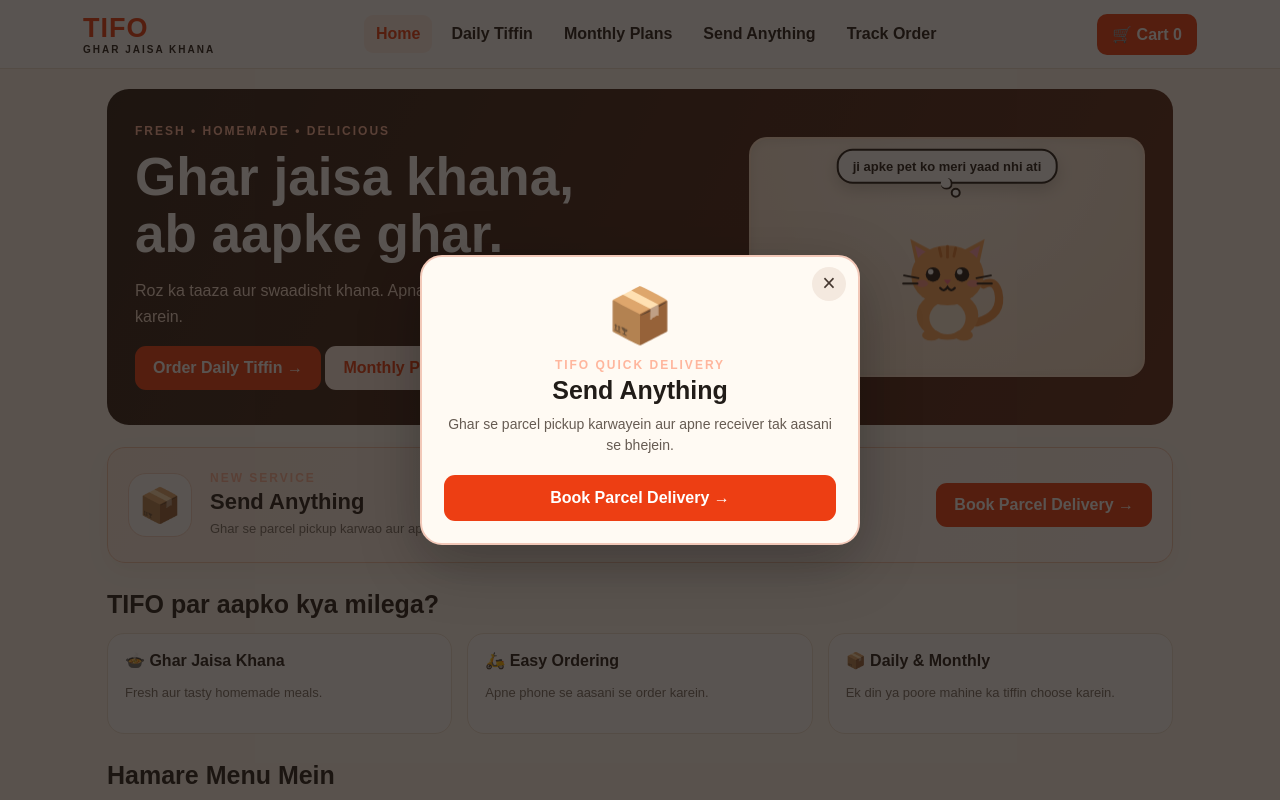
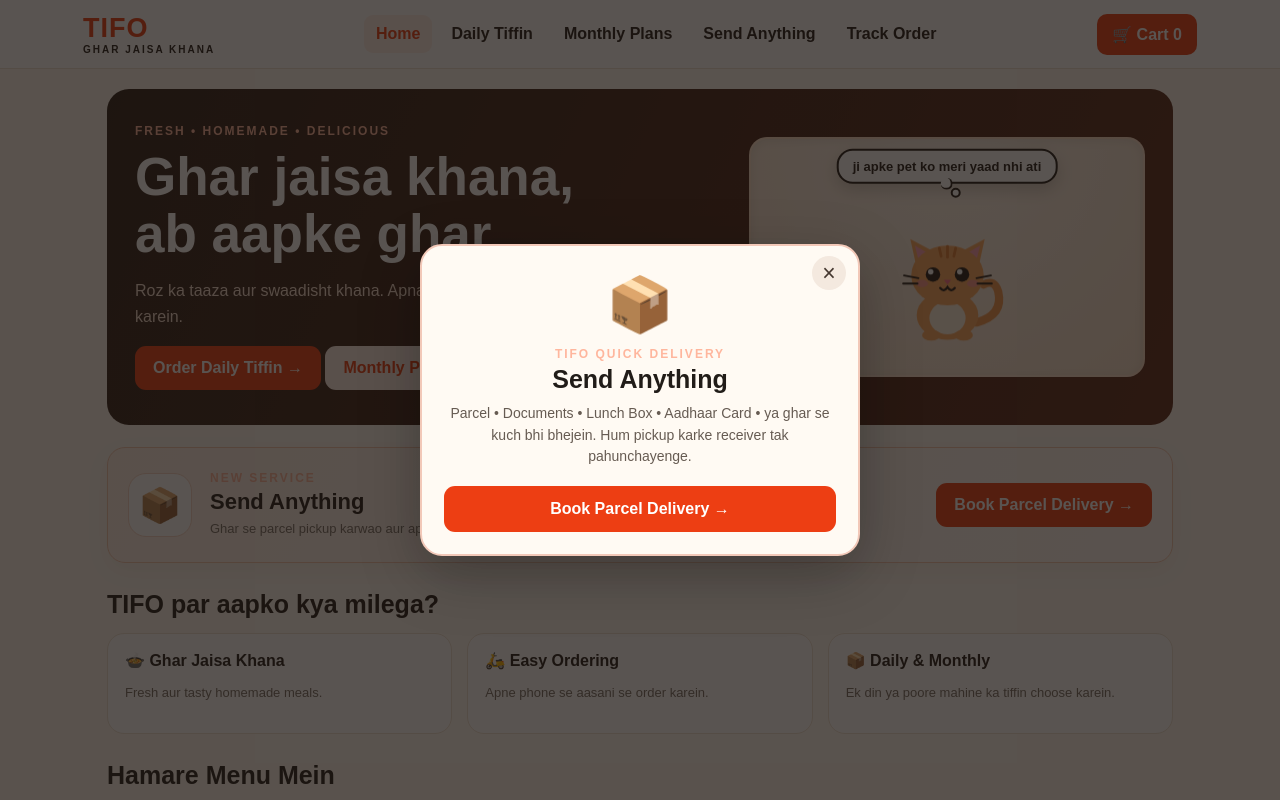
Before and after one commit to kiahan988/TIFO, a plain HTML site: page index.html in a window 1280 px wide. Shown: the top 800 px of the page. Drawn offline with Linux system fonts and the light colour scheme.

Commit message:
Add parcel delivery examples to Send Anything popup

```diff
--- a/index.html
+++ b/index.html
@@ -215,7 +215,7 @@ footer{text-align:center;padding:25px 15px;color:var(--muted);font-size:12px}
   <div class="parcel-emoji">📦</div>
   <div class="eyebrow">TIFO QUICK DELIVERY</div>
   <h2 id="sendPopupTitle">Send Anything</h2>
-  <p>Ghar se parcel pickup karwayein aur apne receiver tak aasani se bhejein.</p>
+  <p>Parcel • Documents • Lunch Box • Aadhaar Card • ya ghar se kuch bhi bhejein. Hum pickup karke receiver tak pahunchayenge.</p>
   <button class="btn popup-book" type="button" onclick="openParcelFromPopup()">Book Parcel Delivery →</button>
  </div>
 </div>
```
